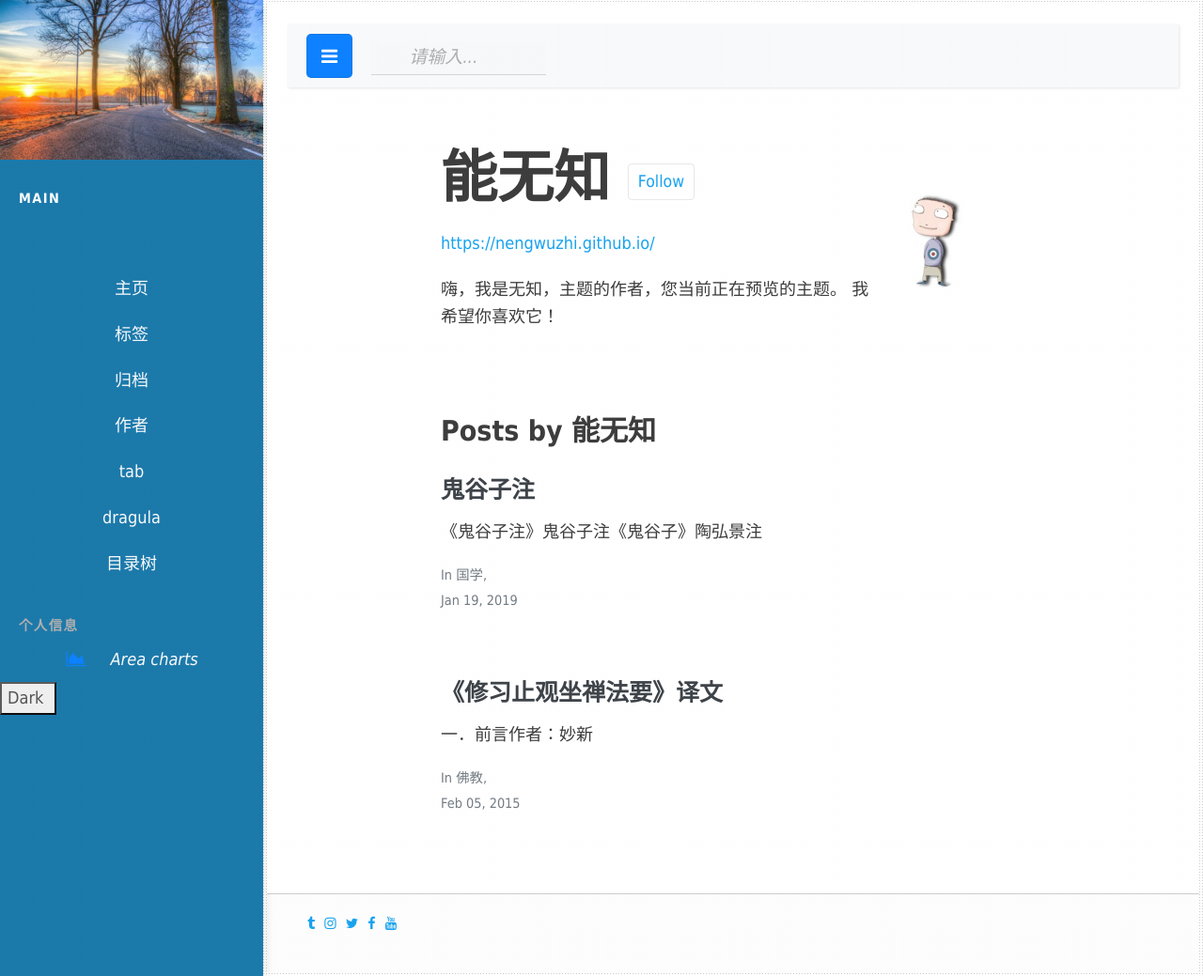
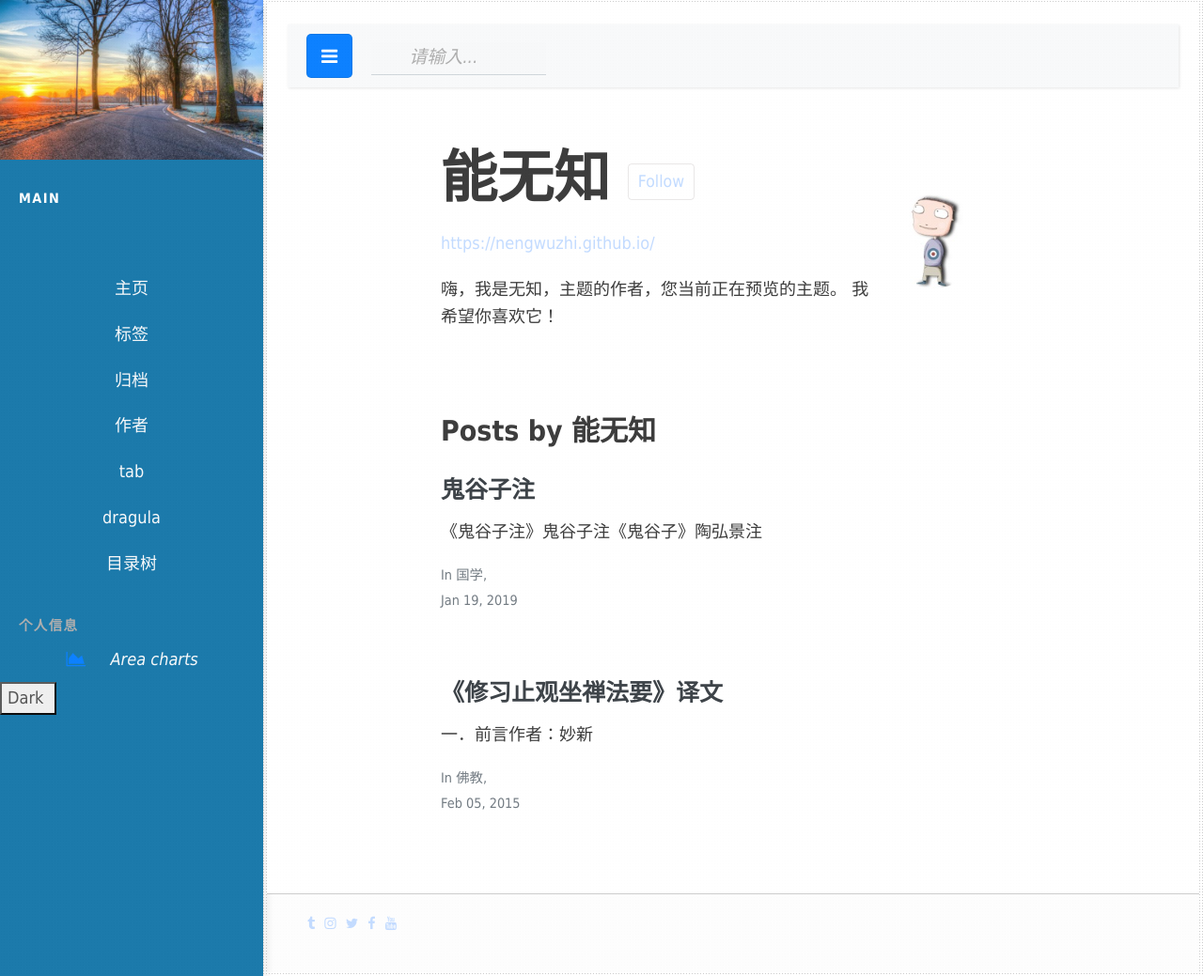
Before and after one commit to nengwuzhi/nengwuzhi.github.ioce, a Jekyll site: the page built from pages/author-author1.html, in a window 1280 px wide and 1039 px high. Shown: the whole window at 94% size. Built offline with Jekyll 4.4.1, drawn with Linux system fonts in a browser that asks for light colours; nearby versions of some CDN libraries.

Commit message:
Update main.css

```diff
--- a/css/main.css
+++ b/css/main.css
@@ -197,7 +197,7 @@ a.sidebar-tag-link:hover, a.sidebar-tag-link:focus {
 }
 
 a {
-    color: #0d9eee!important;
+    color: #c0daff!important;
 }
 
 a:hover {
```
